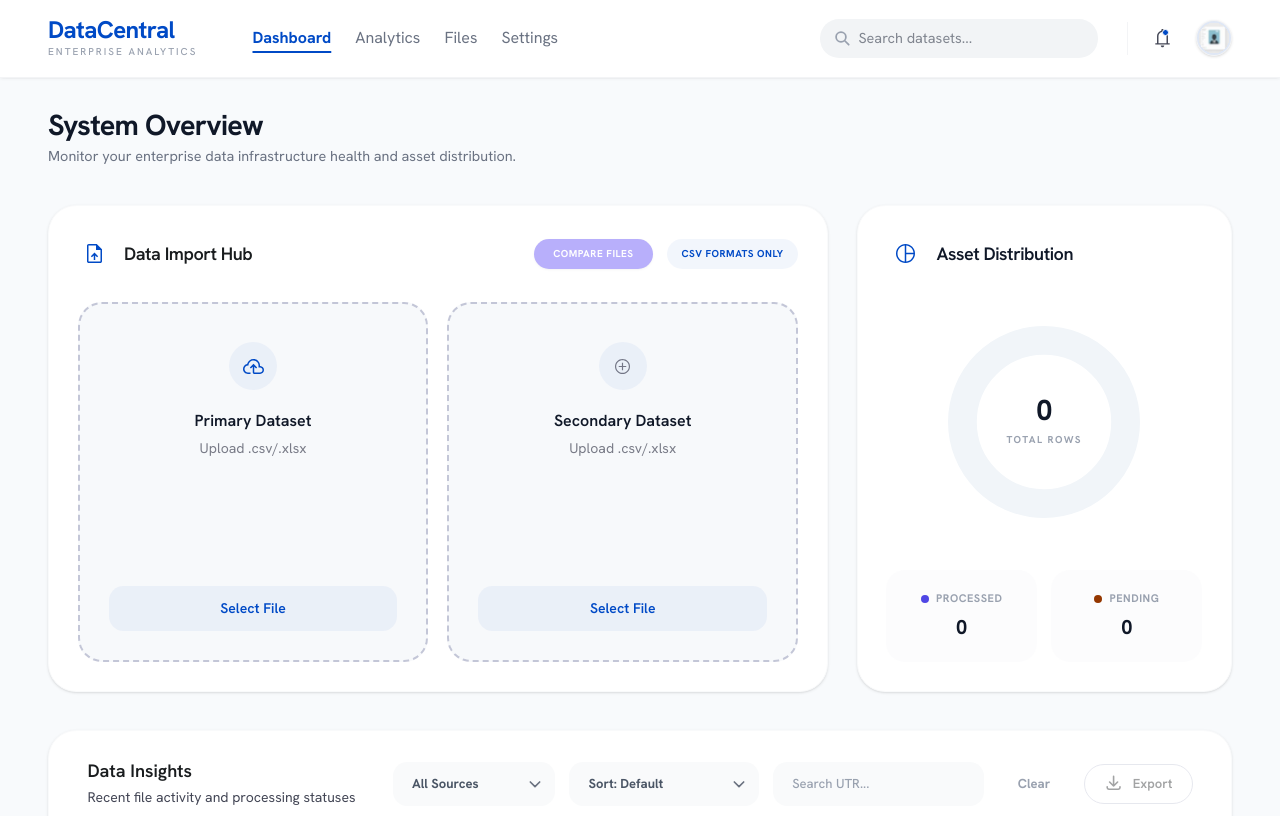
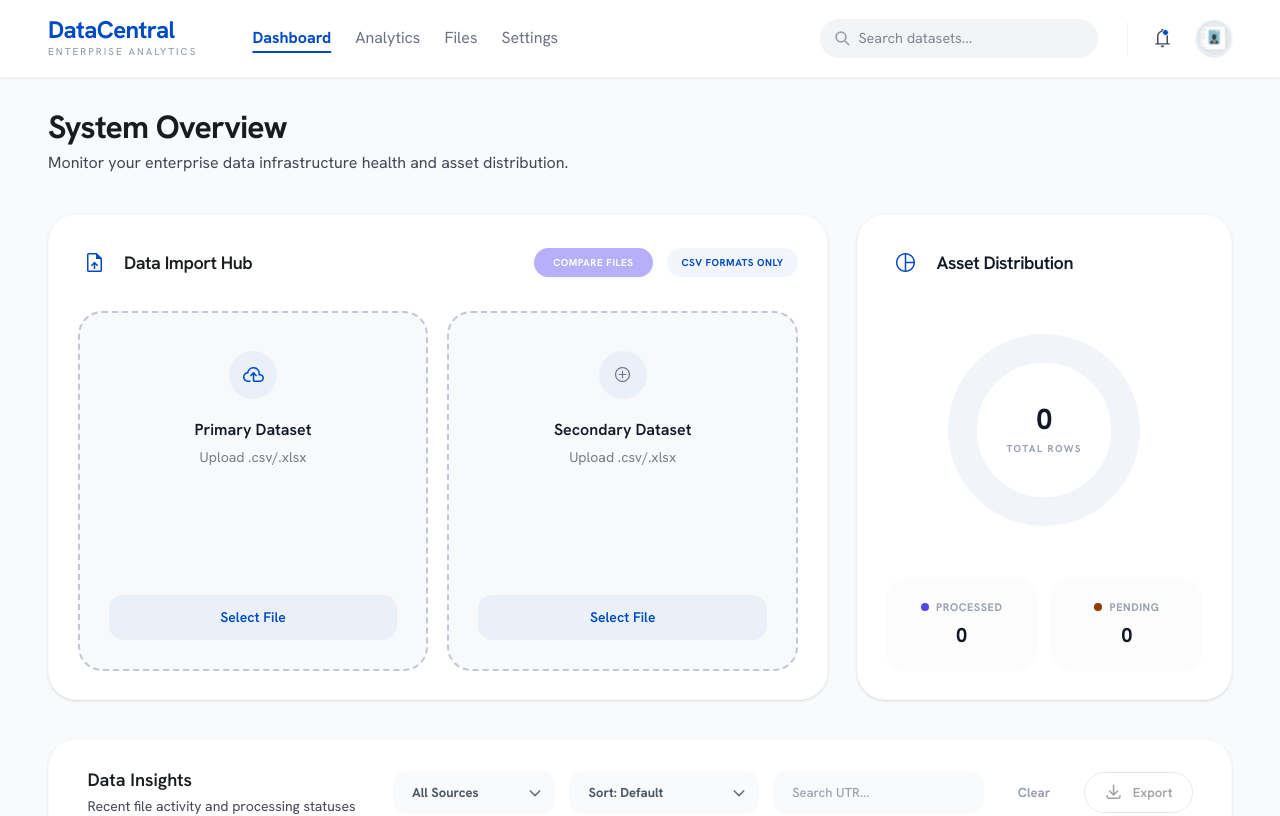
Before and after one commit to Khnusman4562/dashboard_task, a Next.js app: page / in a window 1280 px wide. Shown: the top 816 px of the page. Built offline with nearby package versions, Linux system fonts and the light colour scheme.

Commit message:
fixed text size

```diff
--- a/src/app/page.js
+++ b/src/app/page.js
@@ -21,8 +21,8 @@ export default function Home() {
     <div className="flex flex-col gap-8">
       {/* Page Title */}
       <div className="flex flex-col pt-3">
-        <h1 className="text-2xl font-bold text-gray-900 tracking-tight leading-tight">System Overview</h1>
-        <p className="text-xs text-gray-500 font-normal mt-1">Monitor your enterprise data infrastructure health and asset distribution.</p>
+        <h1 className="text-[32px] font-bold text-[#191C1E] tracking-tight leading-tight">System Overview</h1>
+        <p className="text-[16px] text-[#434655] font-normal mt-1">Monitor your enterprise data infrastructure health and asset distribution.</p>
       </div>
 
       {/* Top Row — Import Hub + Asset Distribution */}
```
